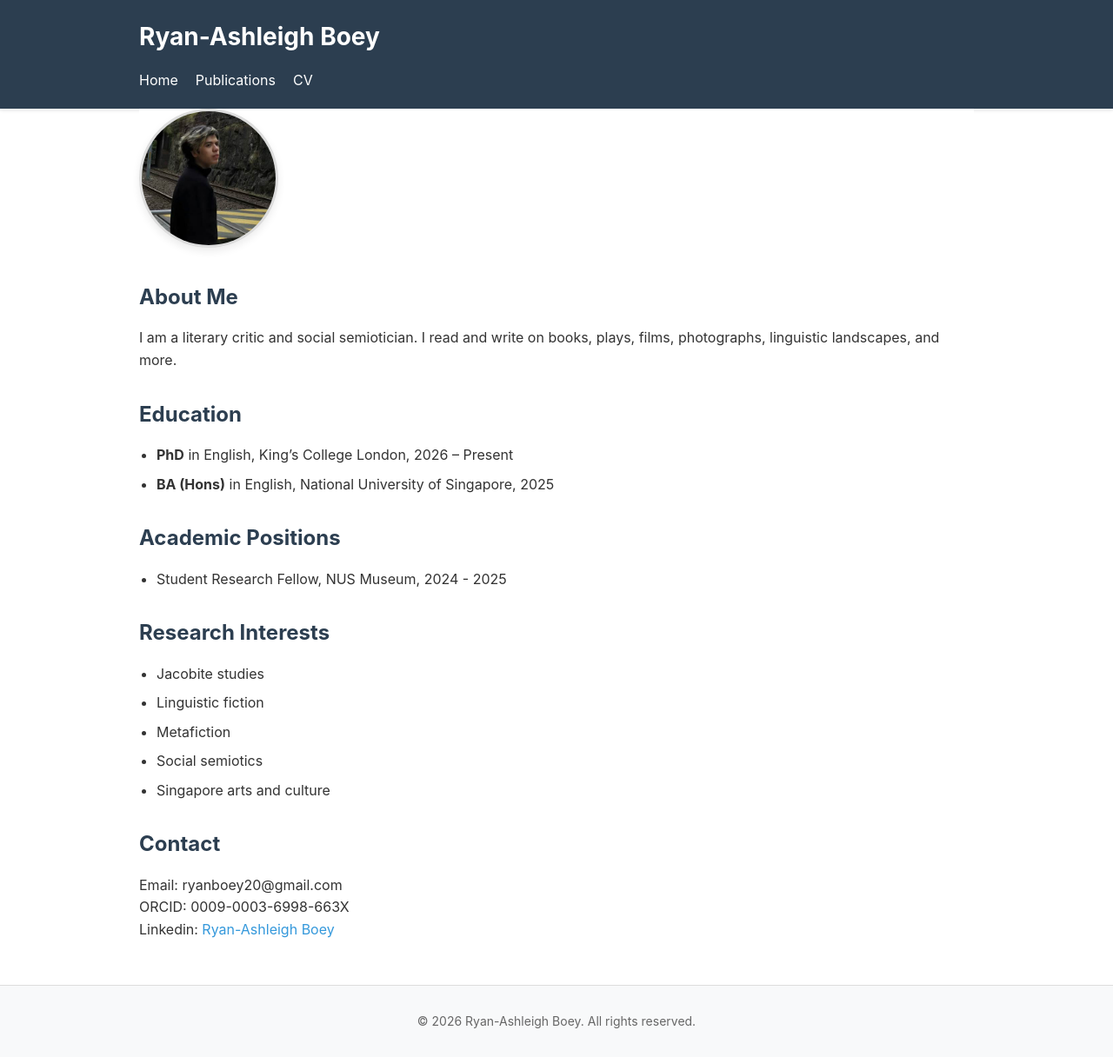
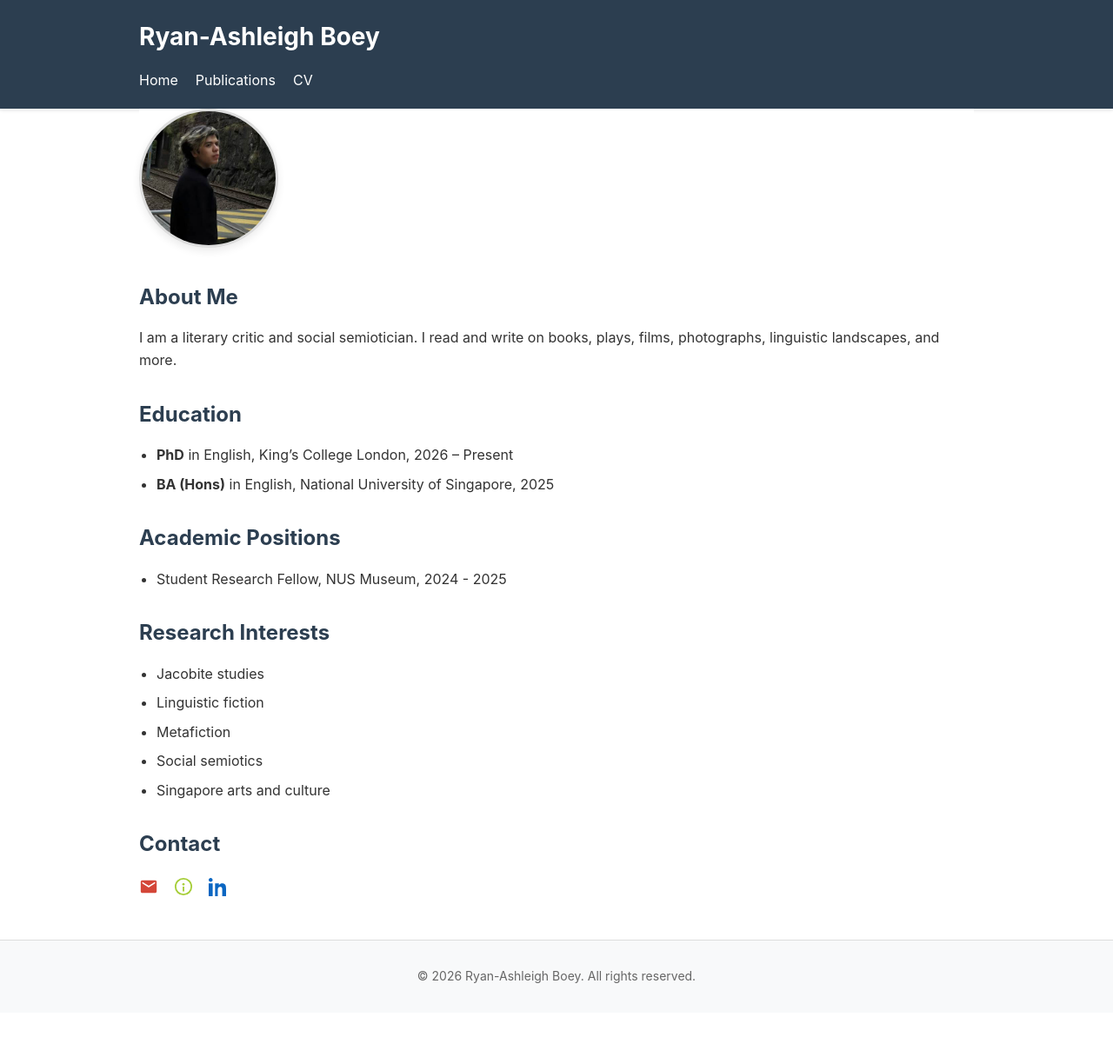
Before and after one commit to r-boey/r-boey.github.io, a Jekyll site: the page built from index.md, in a window 1280 px wide. Shown: the whole page at 87% size. Built offline with Jekyll 4.4.1, drawn with Linux system fonts in a browser that asks for light colours; after the commit the page ends 1165 px from its top, so only the background shows below that.

Commit message:
Replace contact text with icon links for Email, ORCID, and LinkedIn

```diff
--- a/index.md
+++ b/index.md
@@ -29,6 +29,16 @@ I am a literary critic and social semiotician. I read and write on books, plays,
 
 ## Contact
 
-Email: ryanboey20@gmail.com
-<br>ORCID: 0009-0003-6998-663X
-<br>Linkedin: [Ryan-Ashleigh Boey](https://www.linkedin.com/in/ryan-ashleigh-boey)
+<p>
+  <a href="mailto:ryanboey20@gmail.com" aria-label="Email (Gmail)" title="Email" style="color: #D44638; text-decoration: none;">
+    <svg xmlns="http://www.w3.org/2000/svg" viewBox="0 0 24 24" width="22" height="22" fill="currentColor" style="vertical-align:middle"><path d="M20 4H4c-1.1 0-2 .9-2 2v12c0 1.1.9 2 2 2h16c1.1 0 2-.9 2-2V6c0-1.1-.9-2-2-2zm0 4-8 5L4 8V6l8 5 8-5v2z"/></svg>
+  </a>
+  &nbsp;&nbsp;
+  <a href="https://orcid.org/0009-0003-6998-663X" aria-label="ORCID" title="ORCID" style="color: #A6CE39; text-decoration: none;">
+    <svg xmlns="http://www.w3.org/2000/svg" viewBox="0 0 24 24" width="22" height="22" fill="currentColor" style="vertical-align:middle"><circle cx="12" cy="12" r="10" stroke="currentColor" fill="none" stroke-width="2"/><circle cx="12" cy="9" r="1.5" fill="currentColor"/><rect x="11" y="12" width="2" height="6" fill="currentColor"/></svg>
+  </a>
+  &nbsp;&nbsp;
+  <a href="https://www.linkedin.com/in/ryan-ashleigh-boey" aria-label="LinkedIn" title="LinkedIn" style="color: #0A66C2; text-decoration: none;">
+    <svg xmlns="http://www.w3.org/2000/svg" viewBox="0 0 24 24" width="22" height="22" fill="currentColor" style="vertical-align:middle"><path d="M4.98 3.5C4.98 4.88 3.88 6 2.5 6S0 4.88 0 3.5 1.12 1 2.5 1 4.98 2.12 4.98 3.5zM0 8h5v16H0zM8 8h4.8v2.2h.1c.7-1.3 2.4-2.2 3.9-2.2 4.2 0 5 2.8 5 6.5V24H17v-7.6c0-1.8 0-4.2-2.6-4.2-2.6 0-3 2-3 4v7.8H8V8z"/></svg>
+  </a>
+</p>
```
